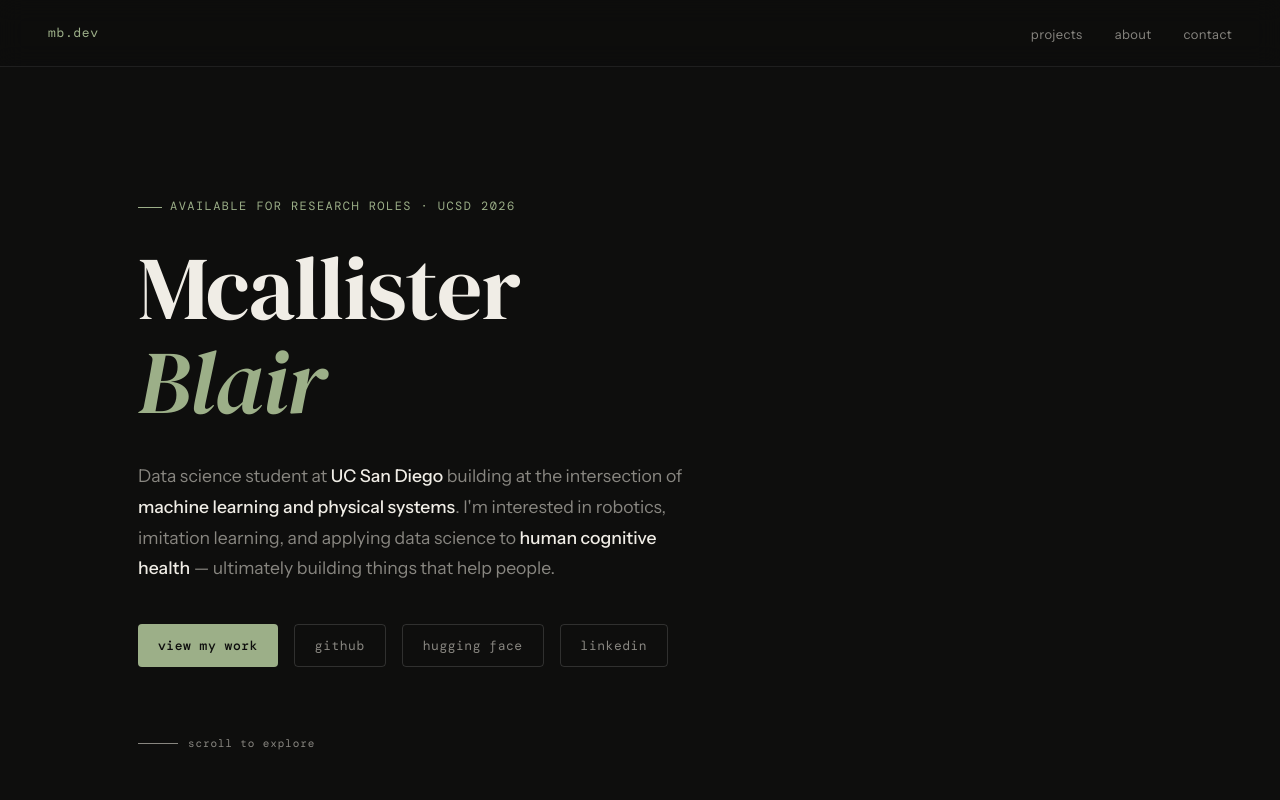
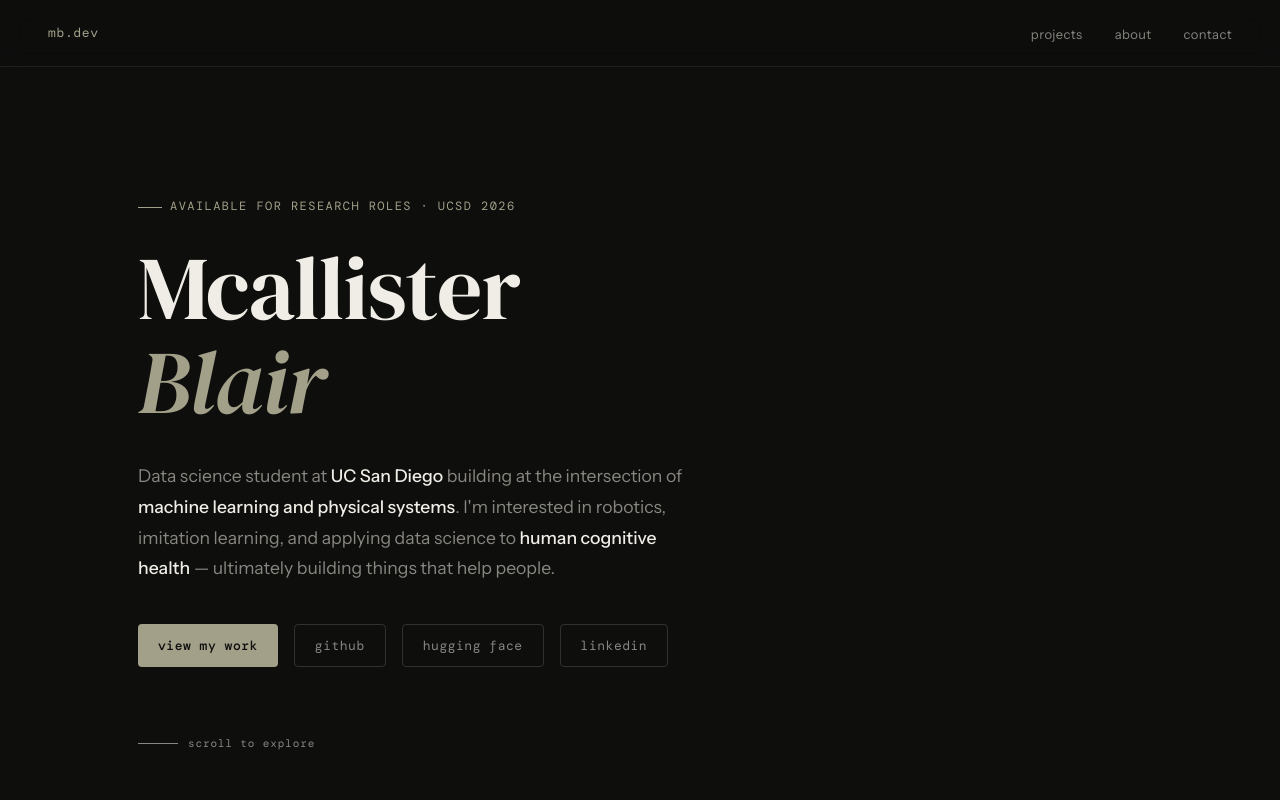
Before and after one commit to macblair221/macblair221.github.io, a plain HTML site: page index.html in a window 1280 px wide. Shown: the top 800 px of the page. Drawn offline with nearby package versions, Linux system fonts and the light colour scheme.

Commit message:
Update index.html

```diff
--- a/index.html
+++ b/index.html
@@ -10,7 +10,7 @@
   :root {
     --bg: #0e0e0d; --surface: #161614; --surface2: #1e1e1b;
     --border: rgba(255,255,255,0.08); --border2: rgba(255,255,255,0.14);
-    --text: #f0ede6; --muted: #888680; --accent: #9caf88; --accent2: #5dcaa5;
+    --text: #f0ede6; --muted: #888680; --accent: #a3a089; --accent2: #5dcaa5;
     --serif: 'DM Serif Display', Georgia, serif;
     --sans: 'Instrument Sans', sans-serif;
     --mono: 'DM Mono', monospace;
```
